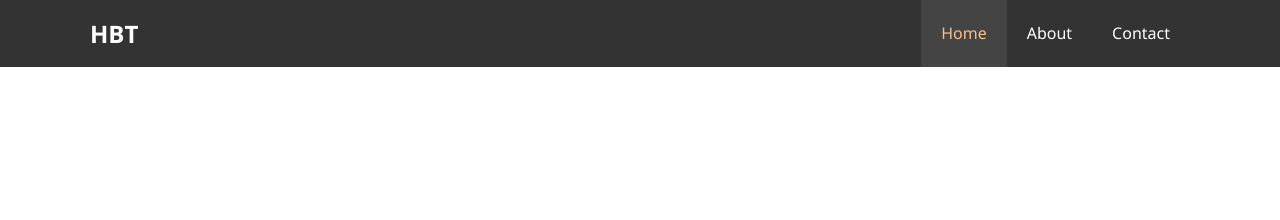
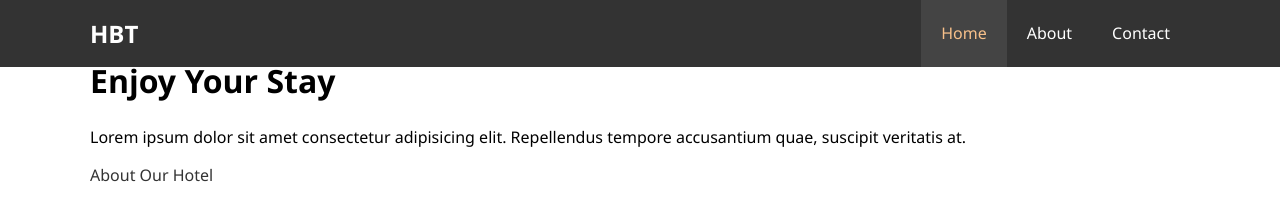
Before and after one commit to shumonira/hotelwebsite, a plain HTML site: page index.html in a window 1280 px wide. Drawn offline with Linux system fonts and the light colour scheme.

Commit message:
index.html file edited

```diff
--- a/index.html
+++ b/index.html
@@ -20,6 +20,15 @@
             </ul>
             </div>
         </nav>
+        <div id="showcase">
+            <div class="container">
+                <div class="showcase-content">
+                    <h1>Enjoy Your Stay</h1>
+                    <p>Lorem ipsum dolor sit amet consectetur adipisicing elit. Repellendus tempore accusantium quae, suscipit veritatis at.</p>
+                    <a href="about.html">About Our Hotel</a>
+                </div>
+            </div>
+        </div>
     </header>
 </body>
 </html>
```
